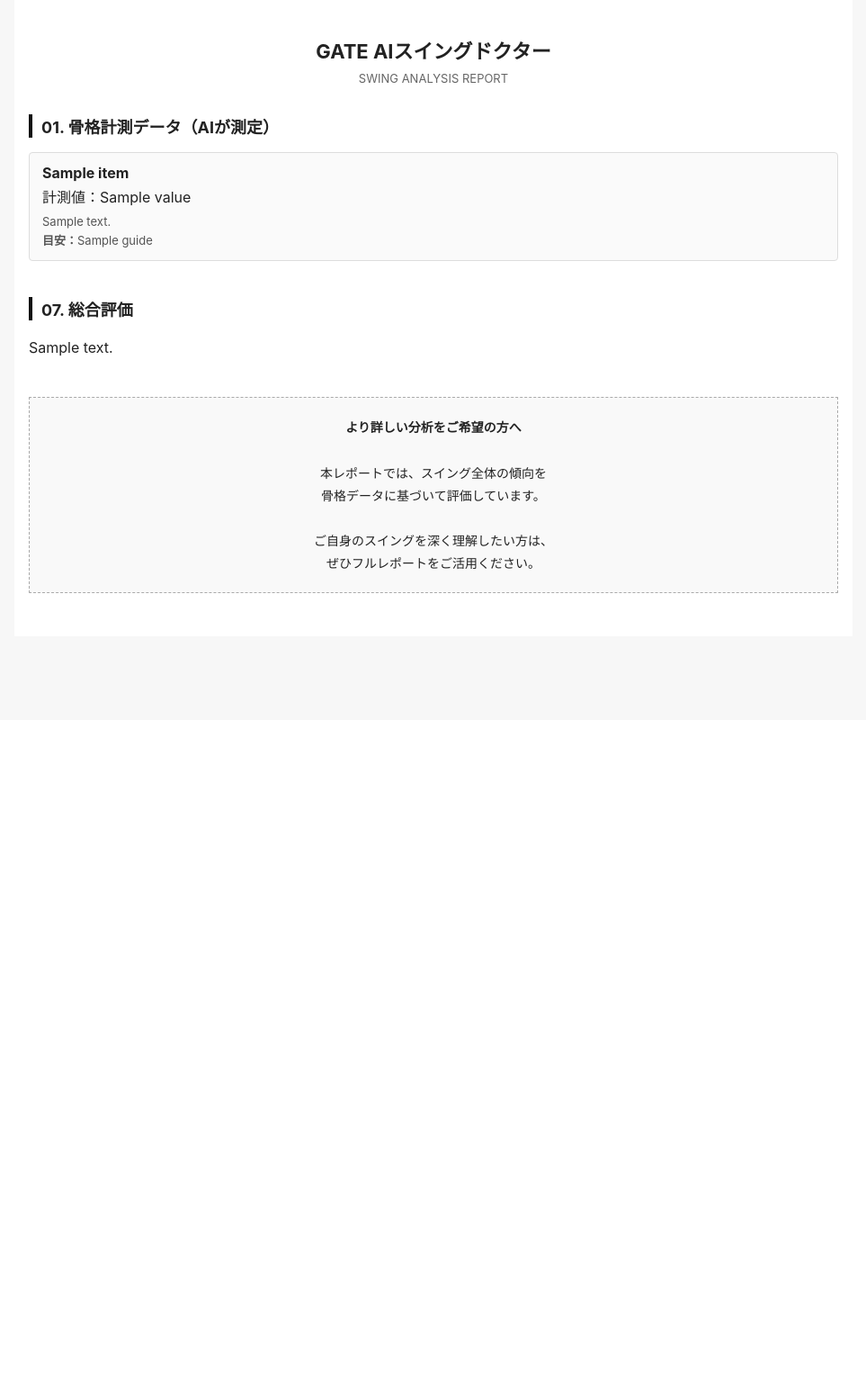
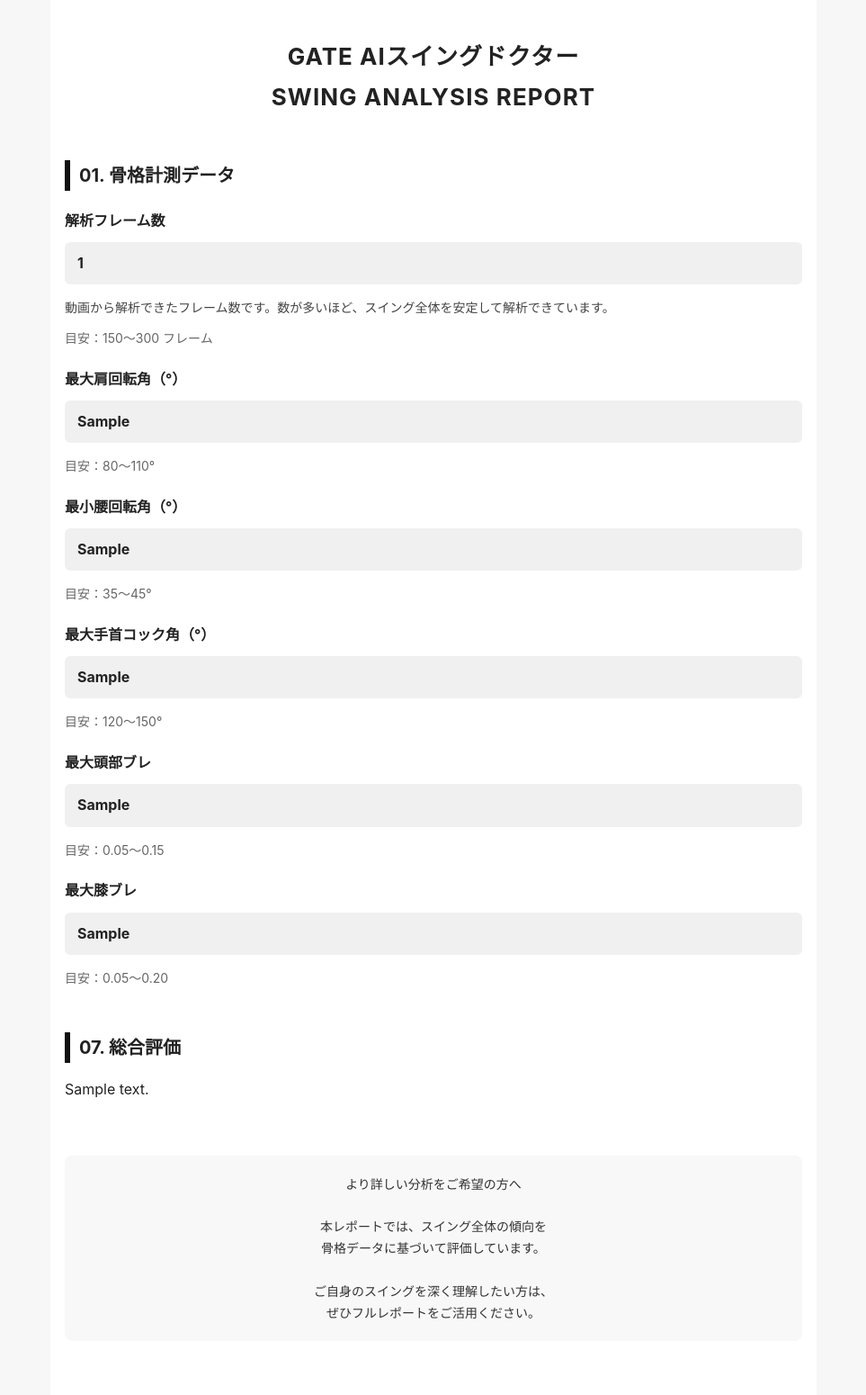
Before and after one commit to GATE-kagayaki/gate-swing-server, a Flask app: template templates/report.html in a window 1280 px wide. Shown: the whole page at 90% size, without its empty margins (158-1121 px from the left). Before the commit the page ends 659 px from the top, so only its background shows below. Run offline with Flask 3, Linux system fonts and the light colour scheme; the template is opened without the code that fills it: most values are stand-ins (such as "Sample title", 1, 10 or a date in 2020).

Commit message:
Update report.html

```diff
--- a/templates/report.html
+++ b/templates/report.html
@@ -2,126 +2,102 @@
 <html lang="ja">
 <head>
   <meta charset="UTF-8">
-  <title>GATE AIスイングドクター｜SWING ANALYSIS REPORT</title>
-  <meta name="viewport" content="width=device-width, initial-scale=1">
+  <title>GATE AIスイングドクター｜スイング解析レポート</title>
+  <meta name="viewport" content="width=device-width, initial-scale=1.0">
 
   <style>
     body {
-      font-family: -apple-system, BlinkMacSystemFont, "Helvetica Neue", "Segoe UI", sans-serif;
+      font-family: -apple-system, BlinkMacSystemFont, "Helvetica Neue", Arial, sans-serif;
       background: #f7f7f7;
       color: #222;
+      line-height: 1.7;
       margin: 0;
       padding: 0;
     }
 
     .container {
-      max-width: 900px;
+      max-width: 820px;
       margin: 0 auto;
-      padding: 24px 16px 48px;
-      background: #fff;
+      padding: 24px 16px 60px;
+      background: #ffffff;
     }
 
     h1 {
-      font-size: 22px;
-      margin-bottom: 8px;
       text-align: center;
+      margin-bottom: 32px;
+      font-size: 26px;
+      letter-spacing: 0.04em;
     }
 
-    .subtitle {
-      text-align: center;
-      font-size: 13px;
-      color: #666;
-      margin-bottom: 32px;
+    h2 {
+      margin-top: 48px;
+      margin-bottom: 12px;
+      font-size: 20px;
+      border-left: 6px solid #111;
+      padding-left: 10px;
     }
 
-    section {
-      margin-bottom: 40px;
+    h3 {
+      margin-top: 20px;
+      margin-bottom: 6px;
+      font-size: 16px;
     }
 
-    section > h2 {
-      font-size: 18px;
-      border-left: 4px solid #111;
-      padding-left: 10px;
-      margin-bottom: 16px;
+    .section {
+      margin-bottom: 36px;
     }
 
-    .metric-box {
-      background: #fafafa;
-      border: 1px solid #ddd;
-      padding: 12px 14px;
-      margin-bottom: 12px;
-      border-radius: 4px;
+    .value-box {
+      background: #f0f0f0;
+      padding: 10px 14px;
+      border-radius: 6px;
+      margin: 10px 0 14px;
+      font-weight: bold;
     }
 
-    .metric-title {
-      font-weight: bold;
-      margin-bottom: 4px;
+    .desc {
+      font-size: 14px;
+      color: #444;
+      margin-bottom: 10px;
     }
 
-    .metric-value {
-      font-size: 16px;
-      margin-bottom: 6px;
-    }
-
-    .metric-desc {
-      font-size: 13px;
-      color: #555;
-      line-height: 1.6;
+    .guide {
+      font-size: 14px;
+      color: #666;
+      margin-bottom: 8px;
     }
 
     ul {
-      margin: 8px 0 12px 20px;
-      padding: 0;
+      padding-left: 20px;
+      margin-top: 6px;
+      margin-bottom: 14px;
     }
 
     li {
       margin-bottom: 6px;
-      line-height: 1.6;
     }
 
-    .label-good {
-      font-weight: bold;
-      margin-top: 12px;
+    .pro {
+      background: #fafafa;
+      border-left: 4px solid #999;
+      padding: 10px 14px;
+      font-size: 14px;
+      margin-top: 10px;
     }
 
-    .label-bad {
-      font-weight: bold;
-      margin-top: 12px;
+    .paid-note {
+      margin-top: 60px;
+      padding: 20px;
+      background: #f8f8f8;
+      border-radius: 8px;
+      text-align: center;
+      font-size: 14px;
+      color: #333;
     }
 
-    .pro-comment {
-      background: #f0f4ff;
-      border-left: 4px solid #4a6cf7;
-      padding: 10px 12px;
-      margin-top: 12px;
-      font-size: 14px;
-    }
-
-    .cta-box {
-      margin-top: 40px;
-      padding: 20px;
-      background: #f9f9f9;
-      border: 1px dashed #aaa;
-      text-align: center;
-      font-size: 14px;
-      line-height: 1.8;
-    }
-
-    table {
-      width: 100%;
-      border-collapse: collapse;
-      margin-top: 12px;
-    }
-
-    th, td {
-      border: 1px solid #ccc;
-      padding: 8px 10px;
-      font-size: 14px;
-    }
-
-    th {
-      background: #f0f0f0;
-      text-align: left;
+    .divider {
+      margin: 40px 0;
+      border-top: 1px solid #ddd;
     }
   </style>
 </head>
@@ -129,97 +105,149 @@
 <body>
 <div class="container">
 
-  <h1>GATE AIスイングドクター</h1>
-  <div class="subtitle">SWING ANALYSIS REPORT</div>
+  <h1>GATE AIスイングドクター<br>SWING ANALYSIS REPORT</h1>
 
-  <!-- 01 -->
-  <section>
-    <h2>01. 骨格計測データ（AIが測定）</h2>
+  <!-- ===================== -->
+  <!-- 01 基本データ -->
+  <!-- ===================== -->
+  <div class="section">
+    <h2>01. 骨格計測データ</h2>
 
-    {% for item in analysis.basic_metrics %}
-    <div class="metric-box">
-      <div class="metric-title">{{ item.name }}</div>
-      <div class="metric-value">計測値：{{ item.value }}</div>
-      <div class="metric-desc">
-        {{ item.description }}<br>
-        <strong>目安：</strong>{{ item.guide }}
+    <h3>解析フレーム数</h3>
+    <div class="value-box">{{ analysis.frame_count }}</div>
+    <div class="desc">
+      動画から解析できたフレーム数です。数が多いほど、スイング全体を安定して解析できています。
     </div>
+    <div class="guide">目安：150～300 フレーム</div>
+
+    <h3>最大肩回転角（°）</h3>
+    <div class="value-box">{{ analysis.max_shoulder_rotation }}</div>
+    <div class="guide">目安：80～110°</div>
+
+    <h3>最小腰回転角（°）</h3>
+    <div class="value-box">{{ analysis.min_hip_rotation }}</div>
+    <div class="guide">目安：35～45°</div>
+
+    <h3>最大手首コック角（°）</h3>
+    <div class="value-box">{{ analysis.max_wrist_cock }}</div>
+    <div class="guide">目安：120～150°</div>
+
+    <h3>最大頭部ブレ</h3>
+    <div class="value-box">{{ analysis.max_head_drift_x }}</div>
+    <div class="guide">目安：0.05～0.15</div>
+
+    <h3>最大膝ブレ</h3>
+    <div class="value-box">{{ analysis.max_knee_sway_x }}</div>
+    <div class="guide">目安：0.05～0.20</div>
   </div>
-    {% endfor %}
-  </section>
 
-  <!-- 02〜06（有料のみ） -->
+  <!-- ===================== -->
+  <!-- 02〜06 有料版評価 -->
+  <!-- ===================== -->
   {% if is_paid %}
-    {% for section in analysis.details %}
-    <section>
-      <h2>{{ section.title }}</h2>
 
-      <div class="metric-value">計測値：{{ section.value }}</div>
+  <div class="divider"></div>
 
-      <div class="label-good">良い点</div>
+  <div class="section">
+    <h2>02. Shoulder Rotation（肩回転）</h2>
     <ul>
-        {% for g in section.good %}
-        <li>{{ g }}</li>
+      {% for p in evaluation.shoulder.good %}
+      <li>{{ p }}</li>
       {% endfor %}
     </ul>
-
-      <div class="label-bad">改善が期待できる点</div>
     <ul>
-        {% for b in section.bad %}
-        <li>{{ b }}</li>
+      {% for p in evaluation.shoulder.bad %}
+      <li>{{ p }}</li>
       {% endfor %}
     </ul>
+    <div class="pro">{{ evaluation.shoulder.pro }}</div>
+  </div>
 
-      <div class="pro-comment">
-        <strong>プロ視点：</strong>{{ section.pro }}
+  <div class="section">
+    <h2>03. Hip Rotation（腰回転）</h2>
+    <ul>
+      {% for p in evaluation.hip.good %}
+      <li>{{ p }}</li>
+      {% endfor %}
+    </ul>
+    <ul>
+      {% for p in evaluation.hip.bad %}
+      <li>{{ p }}</li>
+      {% endfor %}
+    </ul>
+    <div class="pro">{{ evaluation.hip.pro }}</div>
   </div>
-    </section>
+
+  <div class="section">
+    <h2>04. Wrist Cock（コック角）</h2>
+    <ul>
+      {% for p in evaluation.wrist.good %}
+      <li>{{ p }}</li>
       {% endfor %}
-  {% endif %}
+    </ul>
+    <ul>
+      {% for p in evaluation.wrist.bad %}
+      <li>{{ p }}</li>
+      {% endfor %}
+    </ul>
+    <div class="pro">{{ evaluation.wrist.pro }}</div>
+  </div>
 
-  <!-- 07 -->
-  <section>
+  <div class="section">
+    <h2>05. Head Stability（頭部ブレ）</h2>
+    <ul>
+      {% for p in evaluation.head.good %}
+      <li>{{ p }}</li>
+      {% endfor %}
+    </ul>
+    <ul>
+      {% for p in evaluation.head.bad %}
+      <li>{{ p }}</li>
+      {% endfor %}
+    </ul>
+    <div class="pro">{{ evaluation.head.pro }}</div>
+  </div>
+
+  <div class="section">
+    <h2>06. Knee Stability（膝ブレ）</h2>
+    <ul>
+      {% for p in evaluation.knee.good %}
+      <li>{{ p }}</li>
+      {% endfor %}
+    </ul>
+    <ul>
+      {% for p in evaluation.knee.bad %}
+      <li>{{ p }}</li>
+      {% endfor %}
+    </ul>
+    <div class="pro">{{ evaluation.knee.pro }}</div>
+  </div>
+
+  <div class="divider"></div>
+
+  <div class="section">
     <h2>07. 総合評価</h2>
-    <p style="line-height:1.8;">
-      {{ analysis.summary }}
-    </p>
+    <p>{{ evaluation.summary }}</p>
+  </div>
 
-    {% if is_paid %}
-    <div class="pro-comment">
-      <strong>プロ視点：</strong>{{ analysis.summary_pro }}
+  {% else %}
+
+  <!-- ===================== -->
+  <!-- 無料版 総合評価 -->
+  <!-- ===================== -->
+  <div class="section">
+    <h2>07. 総合評価</h2>
+    <p>{{ free_summary }}</p>
   </div>
-    {% endif %}
-  </section>
 
-  <!-- 無料版CTA -->
-  {% if not is_paid %}
-  <div class="cta-box">
-    <strong>より詳しい分析をご希望の方へ</strong><br><br>
+  <div class="paid-note">
+    より詳しい分析をご希望の方へ<br><br>
     本レポートでは、スイング全体の傾向を<br>
     骨格データに基づいて評価しています。<br><br>
     ご自身のスイングを深く理解したい方は、<br>
     ぜひフルレポートをご活用ください。
   </div>
-  {% endif %}
 
-  <!-- 08〜10（有料のみ） -->
-  {% if is_paid %}
-  <section>
-    <h2>08. 練習ドリル</h2>
-    {{ analysis.drills | safe }}
-  </section>
-
-  <section>
-    <h2>09. シャフトフィッティング（推奨）</h2>
-    {{ analysis.fitting | safe }}
-  </section>
-
-  <section>
-    <h2>10. まとめ</h2>
-    <p style="line-height:1.8;">
-      {{ analysis.conclusion }}
-    </p>
-  </section>
   {% endif %}
 
 </div>
```
Lines whose indentation alone changed are shown as unchanged.
